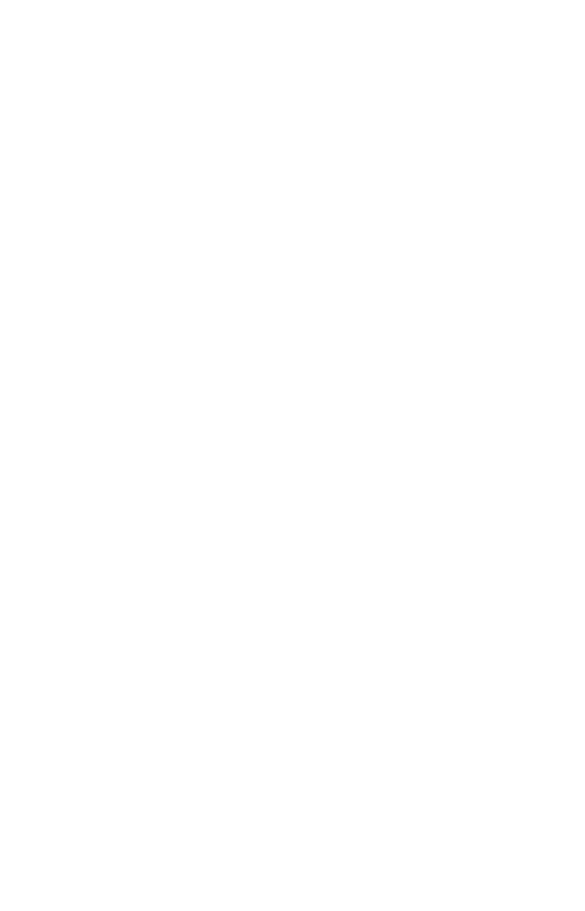
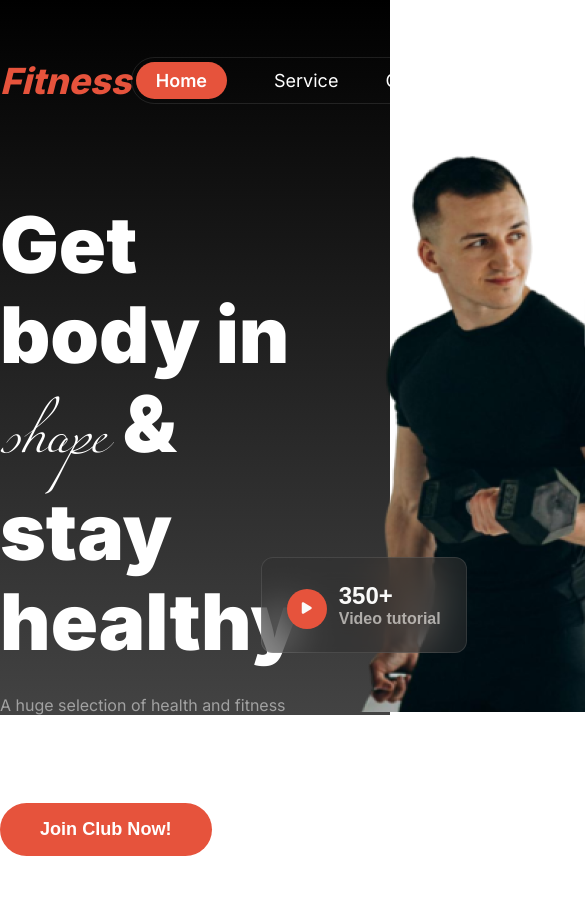
Before and after one commit to khademulislamapon/ph-2nd-assignment, a plain HTML site: page index.html in a window 390 px wide. Shown: the top 911 px of the page, 585 px wide, since content can reach past the window. Before the commit the page ends 844 px from the top, so only its background shows below. Drawn offline with Linux system fonts and the light colour scheme.

Commit message:
first section done with nav without responsive

```diff
--- a/index.html
+++ b/index.html
@@ -6,9 +6,50 @@
     <title>Document</title>
     <link rel="stylesheet" href="./style/main.css">
     <link rel="shortcut icon" href="./images/favicon.png" type="image/x-icon">
+    <script src="https://kit.fontawesome.com/12e4a6457d.js" crossorigin="anonymous"></script>
 </head>
 <body>
-    <header></header>
+    <header class="header-container">
+        <section class="header-section">
+            <div class="nav-container display-flex">
+                <h2 class="brand-name">Fitness</h2>
+                <nav>
+                    <ul class="nav-menu display-flex">
+                        <li><a id="home-design" href="#">Home</a></li>
+                        <li><a href="#">Service</a></li>
+                        <li><a href="#">Contact</a></li>
+                        <li><a id="about-button" href="#">About</a></li>
+                    </ul>
+                </nav>
+            </div>
+        </section>
+        <section class="header-section-content">
+            <div class="hero-section display-flex">
+                <div class="hero-text-content">
+                    <h1>Get body in <span>shape</span> & stay healthy</h1>
+                    <p>A huge selection of health and fitness content, healthy recipes and transformation stories to help you get fit and stay fit!</p>
+                    <button class="color-butt">Join Club Now!</button>
+                    <button class="border-butt">Download App</button>
+                </div>
+                <div class="hero-img-content">
+                    <button class="hero-img-top">
+                        <h5>500+</h5>
+                        <h6>Free Workout Videos</h6>
+                    </button>
+                    <img src="./images/Images 2.png" alt="">
+                    <button class="hero-img-bottom display-flex">
+                        <div class="play-button">
+                            <i class="fa-solid fa-play"></i>
+                        </div>
+                        <div class="button-text-img">
+                            <h5>350+</h5>
+                            <h6>Video tutorial</h6>
+                        </div>
+                    </button>
+                </div>
+            </div>
+        </section>
+    </header>
     <main></main>
     <footer></footer>
 </body>
--- a/style/main.css
+++ b/style/main.css
@@ -0,0 +1,229 @@
+@import url('https://fonts.googleapis.com/css2?family=Inter:wght@100..900&display=swap');
+@font-face {
+    font-family: Miama;
+    src: url("../fonts/Miama.ttf");
+}
+/* font-family: "Miama", sans-serif; */
+*{
+    margin: 0%;
+    padding: 0%;
+    box-sizing: border-box;
+}
+
+
+/* common css style */
+body{
+    font-family: "Inter", sans-serif;
+}
+/* main, footer{
+    background-color: #000000;
+    color: white;
+} */
+.display-flex{
+    display: flex;
+}
+.hide{
+    display: none;
+}
+
+.header-section,
+.header-section-content{
+    max-width: 1060px;
+    margin: 0 auto;
+}
+
+
+
+
+
+/* ---------header--------- */
+.header-container{
+    /* max-width: 1440px; */
+    height: 715px;
+    background: linear-gradient(to bottom, #000000, #434343);
+    padding-top: 57px;
+    /* border: 1px solid red; */
+}
+.header-section{
+    /* max-width: 1060px;
+    margin: 0 auto; */
+    /* border: 1px solid red; */
+}
+.nav-container{
+    justify-content: space-between;
+    align-items: center;
+}
+.brand-name{
+    color: #E6533C;
+    font-weight: 800;
+    font-style: italic;
+    font-size: 2.25rem;
+}
+.nav-menu{
+    border: 1px solid rgba(255, 255, 255, 0.1);
+    border-radius: 39px;
+}
+.nav-menu li{
+    list-style: none;
+    margin: 12px 0;
+}
+.nav-menu li a{
+    text-decoration: none;
+    color: #FFFFFF;
+    font-size: 1.125rem;
+    margin-right: 47px;
+}
+#home-design{
+    font-weight: 600;
+    padding: 8px 20px;
+    border-radius: 46px;
+    background-color: #E6533C;
+    margin-left: 4px;
+}
+#about-button{
+    margin-right: 4px;
+    padding: 0 20px;
+}
+/* ------hero-section------- */
+.header-section-content{}
+.hero-section{
+    justify-content: space-between;
+}
+
+.hero-text-content{
+    width: 520px;
+    height: 440px;
+    margin-top: 96px;
+    margin-right: 54px;
+    /* border: 1px solid red; */
+}
+.hero-text-content h1{
+    font-size: 4.875rem;
+    font-weight: 900;
+    color: #FFFFFF;
+    line-height: 115%;
+}
+.hero-text-content h1 span{
+    font-family: "Miama", sans-serif;
+    color: #FFFFFF;
+    font-weight: 400;
+}
+.hero-text-content p{
+    color: rgba(255, 255, 255, 0.5);
+    font-size: 1rem;
+    margin: 1.75rem 0;
+}
+.color-butt{
+    background-color: #E6533C;
+    border-radius: 2.63rem;
+    border: none;
+    padding: 1rem 2.5rem;
+    color: #FFFFFF;
+    font-size: 1.13rem;
+    font-weight: 600;
+}
+.border-butt{
+    background-color: transparent;
+    border-radius: 2.63rem;
+    border: 0.06rem solid #FFFFFF;
+    padding: 1rem 2.5rem;
+    color: #FFFFFF;
+    font-size: 1.13rem;
+    font-weight: 600;
+}
+
+.hero-img-content{}
+
+.hero-img-top{
+    width: 193px;
+    height: 98px;
+    border-radius: 12px;
+    border: 1px solid rgba(255, 255, 255, 0.1);
+    background-color: rgba(255, 255, 255, 0.1);
+    backdrop-filter: blur(20px);
+    padding: 1.06rem 1.43rem;
+    /* padding: 17px 23px; */
+    text-align: start;
+    position: absolute;
+    margin-top: 153px;
+    margin-left: 230px;
+    display: flex;
+    flex-direction: column;
+    justify-content: center;
+}
+.hero-img-top h5{
+    font-size: 2.5rem;
+    color: #FFFFFF;
+    font-weight: 900;
+}
+.hero-img-top h6{
+    color: rgba(255, 255, 255, 0.65);
+    font-size: 0.8125rem;
+}
+
+.hero-img-content img{
+    margin-top: 28px;
+}
+
+.hero-img-bottom{
+    width: 206px;
+    height: 96px;
+    border-radius: 12px;
+    border: 1px solid rgba(255, 255, 255, 0.1);
+    background-color: rgba(48, 48, 48, 0.54);
+    backdrop-filter: blur(20px);
+    padding: 1.25rem 1.43rem;
+    margin-top: -159px;
+    margin-left: -93px;
+    justify-content: center;
+    align-items: center;
+}
+.button-text-img{
+    text-align: start;
+}
+.button-text-img h5{
+    font-weight: 900;
+    color: #FAFAF9;
+    font-size: 1.5rem;
+}
+.button-text-img h6{
+    color: rgba(239, 237, 232, 0.65);
+    font-size: 1rem;
+}
+
+.play-button{
+    width: 40px;
+    height: 40px;
+    background-color: #E6533C;
+    border-radius: 50%;
+    display: flex;
+    justify-content: center;
+    align-items: center;
+    margin-right: 0.75rem;
+    margin-top: 8px;
+}
+.play-button i{
+    color: #FAFAF9;
+}
+
+
+
+
+
+
+
+
+
+
+
+
+
+
+/* mobile responsiveness */
+@media screen and (max-width: 576px){
+
+}
+/* tablet responsiveness */
+/* @media screen and (min-width: 576px) and (max-width: 992px){
+
+} */
```
Also changed, not shown: fonts/Miama.otf (added), fonts/Miama.ttf (added), fonts/license.txt (added).
